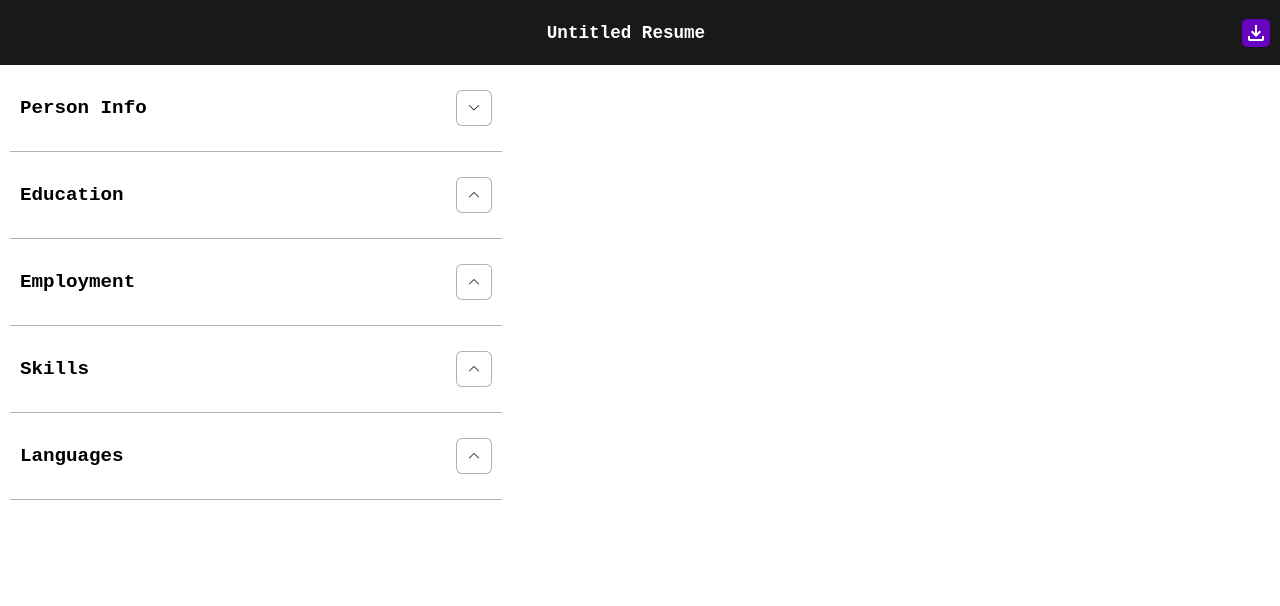
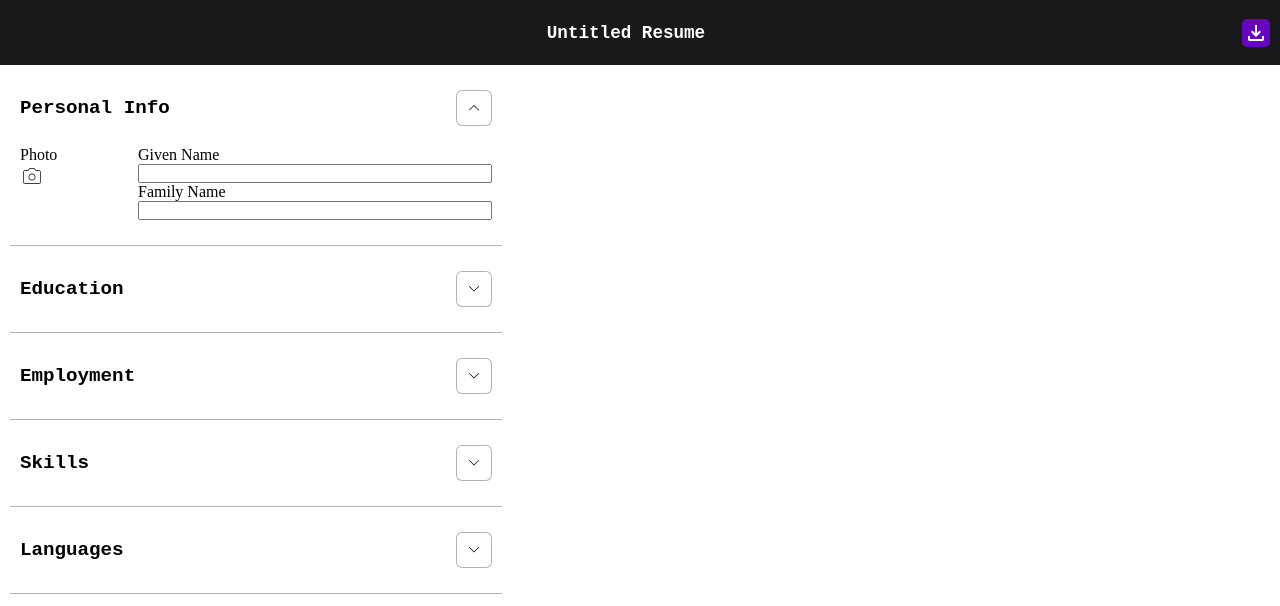
Before and after one commit to LukBlan/cv-application, a React (Vite) app: page / in a window 1280 px wide. Both pictures are taken after a click on the button 474 px from the left and 108 px from the top of the page. Shown: the top 606 px of the page. Built offline with nearby package versions, Linux system fonts and the light colour scheme.

Commit message:
Add content of personal info

```diff
--- a/src/components/App/App.jsx
+++ b/src/components/App/App.jsx
@@ -8,7 +8,7 @@ import { ImageButton } from '../ImageButton/ImageButton';
 function App() {
   const [hiddenButton, setHidden] = useState(false);
   const buttonClass = `show-preview-button ${hiddenButton ? 'hide' : ''}`;
-  const cvSections = ['Person Info', 'Education', 'Employment', 'Skills', 'Languages'];
+  const cvSections = ['Education', 'Employment', 'Skills', 'Languages'];
   const toggleHide = () => setHidden(!hiddenButton);
 
   return (
--- a/src/components/CvTab/CvTab.css
+++ b/src/components/CvTab/CvTab.css
@@ -1,10 +1,15 @@
 .cv-tab {
+  display: grid;
+  border-bottom: 1px solid rgba(0,0,0,0.3);
+  padding: 25px 10px;
+  gap: 20px;
+}
+
+.cv-tab-header {
   display: flex;
   justify-content: space-between;
   align-items: center;
-  padding: 25px 10px;
   font-weight: bold;
-  border-bottom: 1px solid rgba(0,0,0,0.3);
 }
 
 .cv-tab-name {
--- a/src/components/CvTab/CvTab.jsx
+++ b/src/components/CvTab/CvTab.jsx
@@ -2,15 +2,18 @@ import './CvTab.css';
 import { useState } from 'react';
 import { ImageButton } from '../ImageButton/ImageButton';
 
-function CvTab({ name }) {
+function CvTab({ name, children }) {
   const [open, setOpen] = useState(false);
-  const imgSrc = (open) ? ('/img/expand-more.svg') : ('/img/expand-less.svg');
+  const imgSrc = (open) ? ('/img/expand-less.svg') : ('/img/expand-more.svg');
   const toggleOpen = () => setOpen(!open);
 
   return (
     <li className="cv-tab">
-      <p className="cv-tab-name">{name}</p>
-      <ImageButton className="cv-tab-button" alt="expand" src={imgSrc} onClick={toggleOpen} />
+      <div className="cv-tab-header">
+        <p className="cv-tab-name">{name}</p>
+        <ImageButton className="cv-tab-button" alt="expand" src={imgSrc} onClick={toggleOpen} />
+      </div>
+      {open && children}
     </li>
   );
 }
--- /dev/null
+++ b/src/components/PersonalInfoTab/PersonalInfoTab.css
@@ -0,0 +1,8 @@
+.personal-info-tab-section {
+  display: grid;
+  grid-template-columns: 1fr 3fr;
+}
+
+.input-section {
+  display: grid;
+}
--- /dev/null
+++ b/src/components/PersonalInfoTab/PersonalInfoTab.jsx
@@ -0,0 +1,28 @@
+import './PersonalInfoTab.css';
+
+function PersonalInfoTab() {
+  return (
+    <div className="personal-info-tab-section">
+      <div>
+        <p>Photo</p>
+        <img src="/img/camera.svg" alt="" />
+      </div>
+
+      <div>
+        <div className="input-section">
+          <label htmlFor="name">Given Name </label>
+          <input id="name" />
+        </div>
+
+        <div className="input-section">
+          <label htmlFor="surname">Family Name</label>
+          <input id="surname" />
+        </div>
+
+      </div>
+
+    </div>
+  );
+}
+
+export { PersonalInfoTab };
--- a/src/components/TabSection/TabSection.jsx
+++ b/src/components/TabSection/TabSection.jsx
@@ -1,9 +1,14 @@
 import { CvTab } from '../CvTab/CvTab';
 import './TabSection.css';
+import { PersonalInfoTab } from '../PersonalInfoTab/PersonalInfoTab';
 
 function TabSection({ cvSections }) {
   return (
     <ul className="tab-section">
+      <CvTab name="Personal Info">
+        <PersonalInfoTab />
+      </CvTab>
+
       {cvSections.map((section) => <CvTab key={section} name={section} />)}
     </ul>
   );
```
Also changed, not shown: public/img/camera.svg (added).
